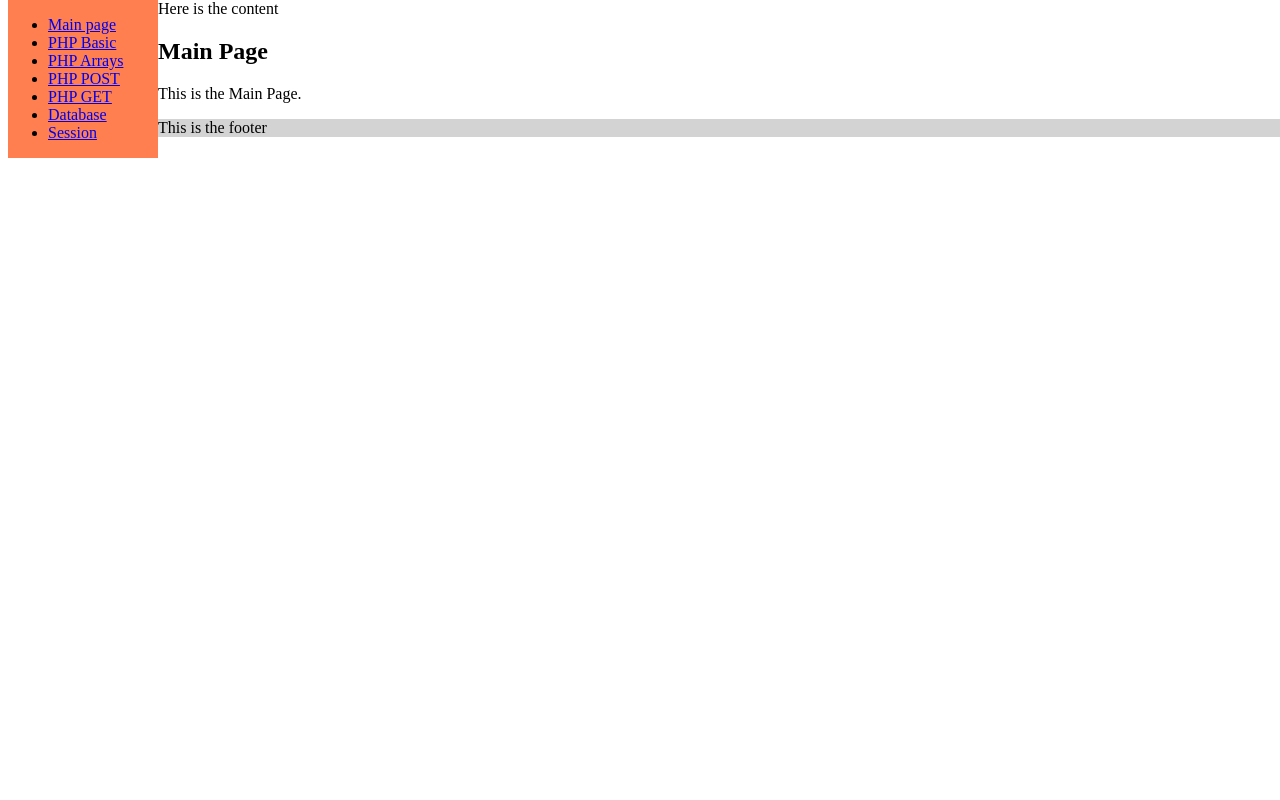
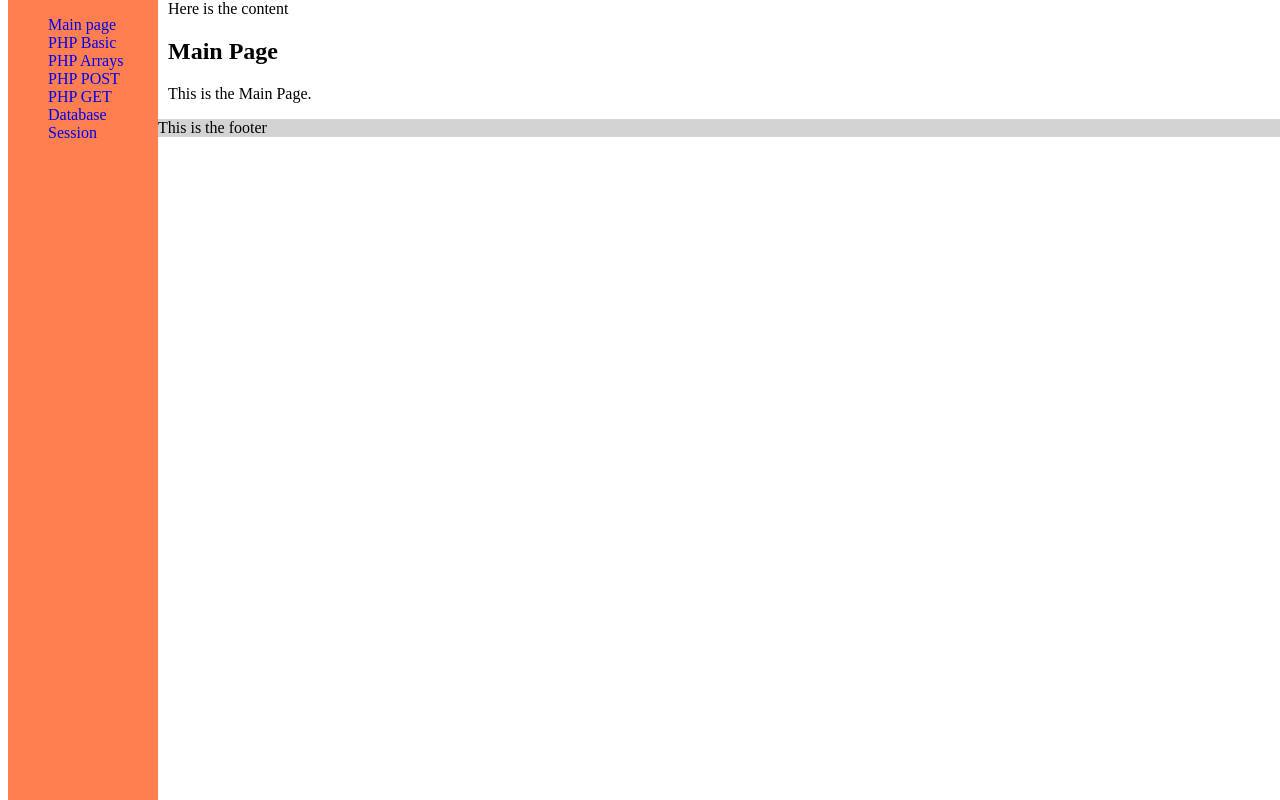
Before and after one commit to Darkstratocaster/intohj, a PHP site: page /index.php in a window 1280 px wide. Shown: the part 26-826 px from the top of the page. Before the commit the page ends 184 px from the top, so only its background shows below. Run offline with PHP 8.4, Linux system fonts and the light colour scheme.

Commit message:
exercise 2 valmis

```diff
--- a/css/mystyle.css
+++ b/css/mystyle.css
@@ -10,11 +10,20 @@ body{
   background-color: coral;
   float: left;
   width: 150px;
-  height: 100%
-  font-size: 20px;
+  height: 100%;
+}
+#menu ul li{
+  list-style: none;
+}
+#menu ul li a{
+  text-decoration: none;
+}
+#menu ul li a:hover{
+  background-color: white;
 }
 #content{
   background-color: white;
+  margin-left: 160px;
 }
 #footer{
   background-color: lightgray;
```
